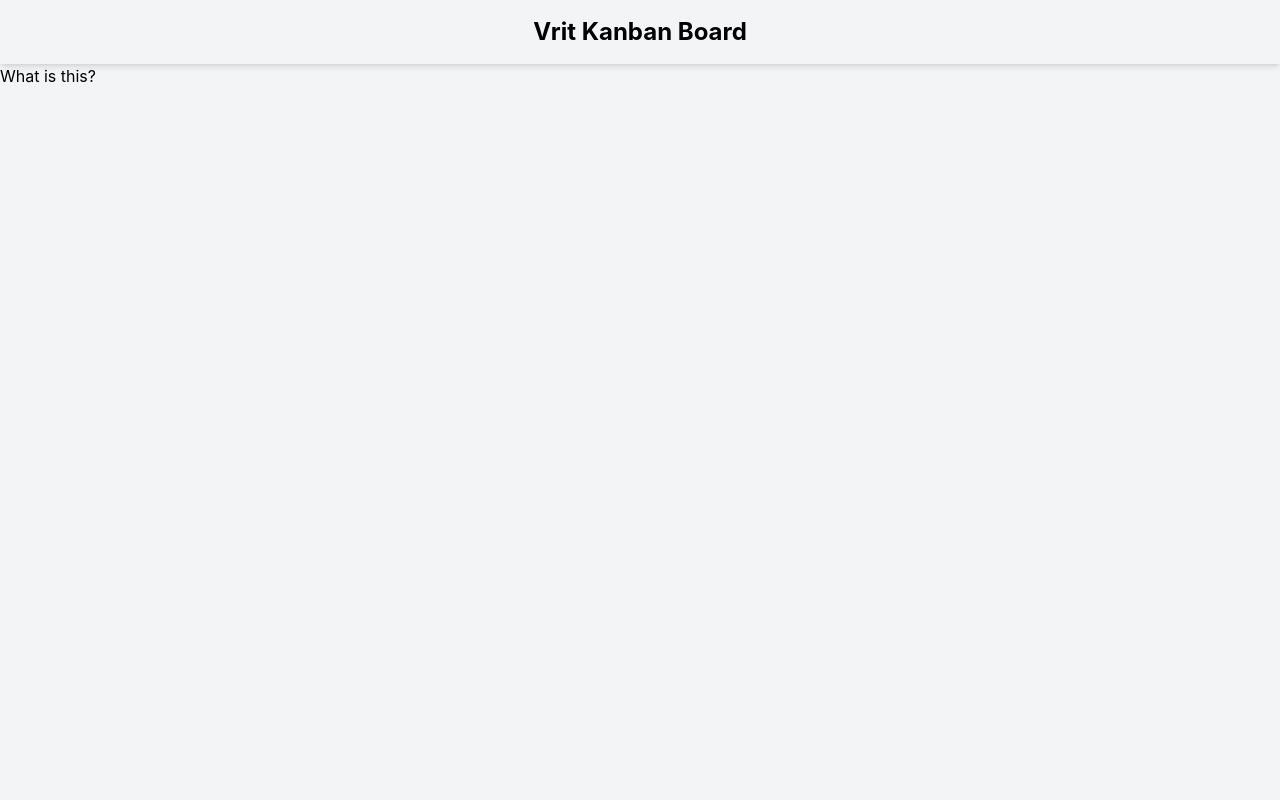
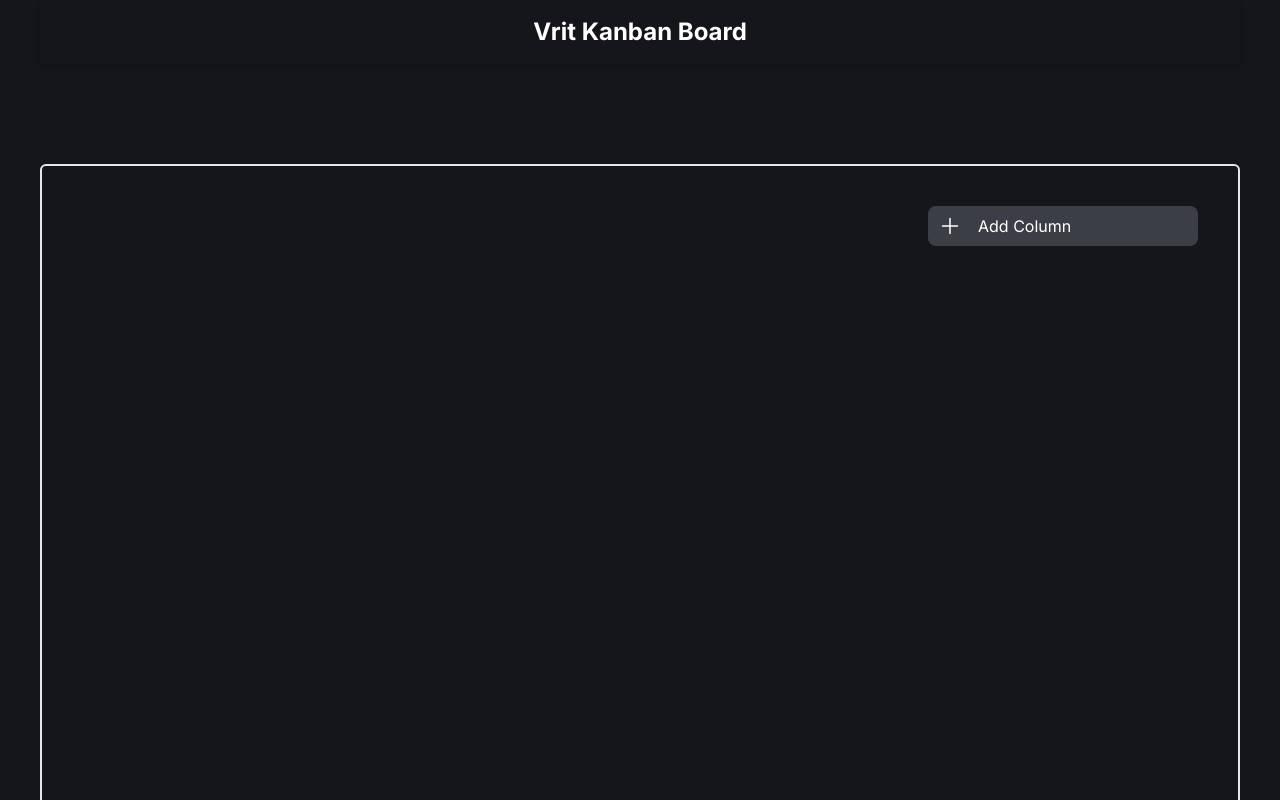
Before and after one commit to Rijan-Joshi/Kanban-Board, a React (Vite) app in the folder Kanban Drag and Drop/: page / in a window 1280 px wide. Shown: the top 800 px of the page. Built offline with nearby package versions, Linux system fonts and the light colour scheme.

Commit message:
Create board and column container and add delete functionality

```diff
--- a/Kanban Drag and Drop/package.json
+++ b/Kanban Drag and Drop/package.json
@@ -12,11 +12,13 @@
   "dependencies": {
     "@dnd-kit/core": "^6.2.0",
     "@dnd-kit/sortable": "^9.0.0",
+    "framer-motion": "^11.12.0",
     "pnpm": "^9.14.4",
     "react": "^18.3.1",
     "react-beautiful-dnd": "^13.1.1",
     "react-dom": "^18.3.1",
-    "tailwind-merge": "^2.5.5"
+    "tailwind-merge": "^2.5.5",
+    "uuid": "^11.0.3"
   },
   "devDependencies": {
     "@eslint/js": "^9.15.0",
--- a/Kanban Drag and Drop/src/App.css
+++ b/Kanban Drag and Drop/src/App.css
@@ -0,0 +1,4 @@
+html,
+body, #root{
+    @apply text-white box-border;
+}
--- a/Kanban Drag and Drop/src/App.tsx
+++ b/Kanban Drag and Drop/src/App.tsx
@@ -4,8 +4,8 @@ import Board from './components/Board/board'
 function App() {
   return (
     <>
-      <div className='min-h-screen bg-gray-100'>
-      <header className="p-4 shadow-md">
+      <div className='min-h-screen pl-10 pr-10'>
+      <header className="p-4 shadow-md shadow-gray mb-6">
           <h1 className="text-2xl font-bold text-center">Vrit Kanban Board</h1>
         </header>
         <Board />
--- a/Kanban Drag and Drop/src/components/Board/board.tsx
+++ b/Kanban Drag and Drop/src/components/Board/board.tsx
@@ -1,9 +1,83 @@
+import { motion } from "framer-motion";
+import Add from "../../icons/add";
+import { useState } from "react";
+import { Column, Id } from "../../types";
+import { v4 } from "uuid";
+import ColumnContainer from "../Column/ColumnContainer";
+
 function Board() {
+  const [columns, setColumns] = useState<Column[]>([]);
+
+  const generateNewColumn = () => {
+    const columnToAdd: Column = {
+      id: v4(),
+      title: `Column ${columns.length + 1}`,
+    };
+
+    setColumns([...columns, columnToAdd]);
+  };
+
+  const deleteColumn = (id: Id) => {
+    const filteredColumns = columns.filter((col) => col.id !== id);
+    setColumns(filteredColumns);
+  };
+
   return (
-    <div>
-      What is this?
-    </div>
-  )
+    <motion.div
+      className="
+        mt-[100px]
+        mx-auto
+        min-h-screen
+        w-full
+        flex
+        flex-col
+        overflow-x-auto
+        overflow-y-hidden
+        p-[40px]
+        border-2
+        rounded-md
+      "
+      transition={{ duration: 0.2 }}
+      tabIndex={0}
+    >
+      <motion.div className="ml-auto">
+        <motion.button
+          onClick={() => {
+            generateNewColumn();
+          }}
+          whileHover={{ scale: 1.01 }}
+          className="
+            bg-kanban-primary
+            h-[40px]
+            min-w-[250px]
+            w-[270px]
+            cursor-pointer
+            rounded-lg
+            p-[10px]
+            flex
+            items-center
+            gap-4
+            ring-rose-500
+            hover:ring-2
+
+        "
+          whileFocus={{ outline: "dashed #000" }}
+        >
+          <Add />
+          Add Column
+        </motion.button>
+      </motion.div>
+      <motion.div className="m-auto flex mt-[35px] gap-[15px] ">
+        {columns.map((column) => (
+          <ColumnContainer
+            key={column.id}
+            col={column}
+            deleteColumn={deleteColumn}
+          />
+        ))}
+      </motion.div>
+    </motion.div>
+  );
 }
 
 export default Board;
--- /dev/null
+++ b/Kanban Drag and Drop/src/components/Column/ColumnContainer.tsx
@@ -0,0 +1,46 @@
+import { motion } from "framer-motion";
+import { Column, Id } from "../../types";
+import Trash from "../../icons/Trash";
+
+interface Props {
+  col: Column;
+  deleteColumn: (id: Id) => void;
+}
+
+const ColumnContainer = ({ col, deleteColumn }: Props) => {
+  return (
+    <motion.div
+      className="
+        bg-slate-100
+        bg-opacity-5
+        h-auto
+        w-[350px]
+        max-h-[500px]
+        rounded-md
+        flex
+        flex-col
+        gap-3
+        p-2
+    "
+    >
+      <motion.div className="flex gap-3 items-center mb-2">
+        <div className="bg-gray-50 bg-opacity-5 rounded-full p-2 pt-1 pb-1 gap-1 flex items-center">
+          <div className="w-3 h-3 rounded-full bg-current" />
+          <div className="">Backlog</div>
+        </div>
+        <div>2</div>
+
+        <motion.button
+          onClick={() => deleteColumn(col.id)}
+          className="flex items-center ml-auto cursor-pointer hover:bg-gray-50 hover:bg-opacity-5 hover:p-2 hover:rounded-md"
+        >
+          <Trash />
+        </motion.button>
+      </motion.div>
+      <motion.div className="flex flex-grow"> Cards </motion.div>
+      <motion.div> Footer </motion.div>
+    </motion.div>
+  );
+};
+
+export default ColumnContainer;
--- a/Kanban Drag and Drop/src/components/Column/column.tsx
+++ /dev/null
@@ -1,11 +0,0 @@
-
-
-const Column = () => {
-  return (
-    <div>
-
-    </div>
-  )
-}
-
-export default Column
--- /dev/null
+++ b/Kanban Drag and Drop/src/icons/Trash.tsx
@@ -0,0 +1,24 @@
+import { motion } from "framer-motion";
+
+const Trash = () => {
+  return (
+    <motion.div>
+      <svg
+        xmlns="http://www.w3.org/2000/svg"
+        fill="none"
+        viewBox="0 0 24 24"
+        strokeWidth={1.5}
+        stroke="currentColor"
+        className="size-6"
+      >
+        <path
+          strokeLinecap="round"
+          strokeLinejoin="round"
+          d="m14.74 9-.346 9m-4.788 0L9.26 9m9.968-3.21c.342.052.682.107 1.022.166m-1.022-.165L18.16 19.673a2.25 2.25 0 0 1-2.244 2.077H8.084a2.25 2.25 0 0 1-2.244-2.077L4.772 5.79m14.456 0a48.108 48.108 0 0 0-3.478-.397m-12 .562c.34-.059.68-.114 1.022-.165m0 0a48.11 48.11 0 0 1 3.478-.397m7.5 0v-.916c0-1.18-.91-2.164-2.09-2.201a51.964 51.964 0 0 0-3.32 0c-1.18.037-2.09 1.022-2.09 2.201v.916m7.5 0a48.667 48.667 0 0 0-7.5 0"
+        />
+      </svg>
+    </motion.div>
+  );
+};
+
+export default Trash;
--- /dev/null
+++ b/Kanban Drag and Drop/src/icons/add.tsx
@@ -0,0 +1,24 @@
+import { motion } from "framer-motion";
+
+const Add = () => {
+  return (
+    <motion.div>
+      <svg
+        xmlns="http://www.w3.org/2000/svg"
+        fill="none"
+        viewBox="0 0 24 24"
+        strokeWidth="1.5"
+        stroke="currentColor"
+        className="size-6"
+      >
+        <path
+          strokeLinecap="round"
+          strokeLinejoin="round"
+          d="M12 4.5v15m7.5-7.5h-15"
+        />
+      </svg>
+    </motion.div>
+  );
+};
+
+export default Add;
--- a/Kanban Drag and Drop/src/index.css
+++ b/Kanban Drag and Drop/src/index.css
@@ -1,13 +1,16 @@
+@import url('https://fonts.googleapis.com/css2?family=Inter:ital,opsz,wght@0,14..32,100..900;1,14..32,100..900&display=swap');
 @tailwind base;
 @tailwind components;
 @tailwind utilities;
 
-@import url('https://fonts.googleapis.com/css2?family=Inter:ital,opsz,wght@0,14..32,100..900;1,14..32,100..900&display=swap');
 
-body{
-    font-family: 'Inter', sans-serif;
-    line-height: 1.6;
-    background-color: #f4f7f6;
+
+html, body {
+    margin: 0;
+    padding: 0;
+    box-sizing: border-box;
+    font-family: 'Inter';
+    background-color: rgba(20, 22, 26, 1) !important; /* Add !important if necessary */
 }
 
 .react-beautiful-dnd-draggable {
--- /dev/null
+++ b/Kanban Drag and Drop/src/types.ts
@@ -0,0 +1,6 @@
+export type Id = number | string;
+
+export type Column = {
+  id: Id;
+  title: String;
+};
--- a/Kanban Drag and Drop/tailwind.config.js
+++ b/Kanban Drag and Drop/tailwind.config.js
@@ -7,8 +7,8 @@ export default {
   theme: {
     extend: {
       colors:{
-        'kanban-primary': '#3182ce',
-        'kanban-secondary': '#718096',
+        'kanban-primary': '#3B3F45',
+        'kanban-secondary': '#5A5F66',
       },
       boxShadow: {
         'kanban-card': '0 4px 6px -1px rgba(0, 0, 0, 0.1), 0 2px 4px -1px rgba(0, 0, 0, 0.06)',
```
Also changed, not shown: 1 other file (tests, documents, lock files or other folders).
